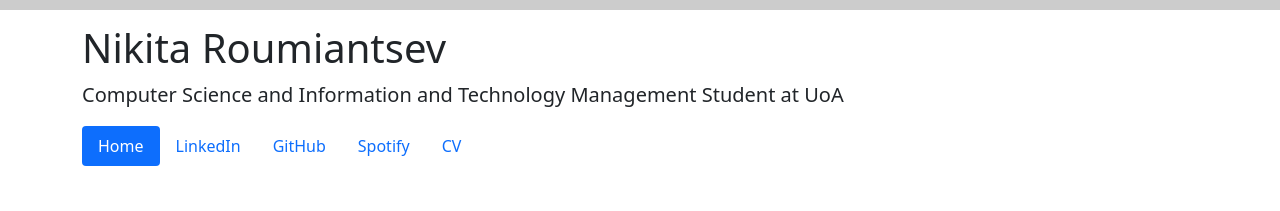
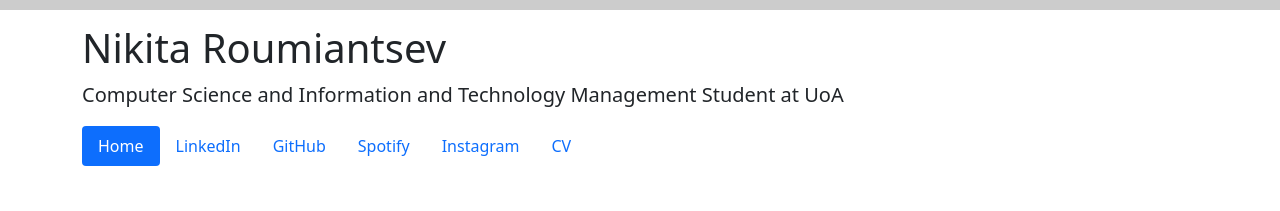
Before and after one commit to nikita-nmc/Personal-Site, a plain HTML site: page public/index.html in a window 1280 px wide. Shown: the top 211 px of the page. Drawn offline with nearby package versions, Linux system fonts and the light colour scheme.

Commit message:
Added Instagram link to menu bar

```diff
--- a/public/index.html
+++ b/public/index.html
@@ -36,6 +36,9 @@
             </li>
             <li class="nav-item">
                 <a href="https://open.spotify.com/artist/0rntY8Yh2M0fMKVHnDnBlt" class="nav-link">Spotify</a>
+            </li>
+            <li class="nav-item">
+                <a href="https://www.instagram.com/nikita_nmc/" class="nav-link">Instagram</a>
             </li>
             <li class="nav-item">
                 <a href="Nikita's%20Resume.pdf" class="nav-link">CV</a>
```
Also changed, not shown: public/firebase.json, 1 other file.
